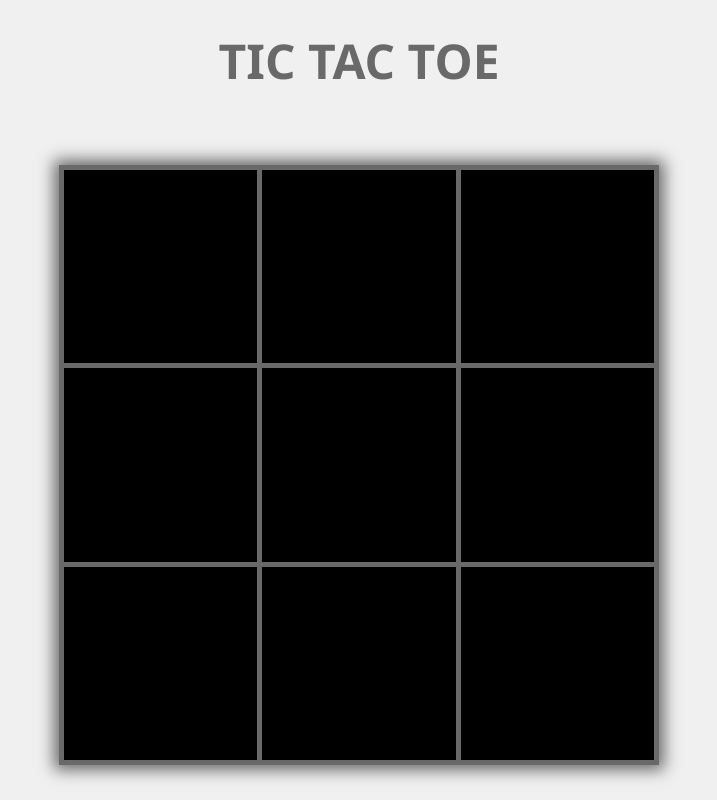
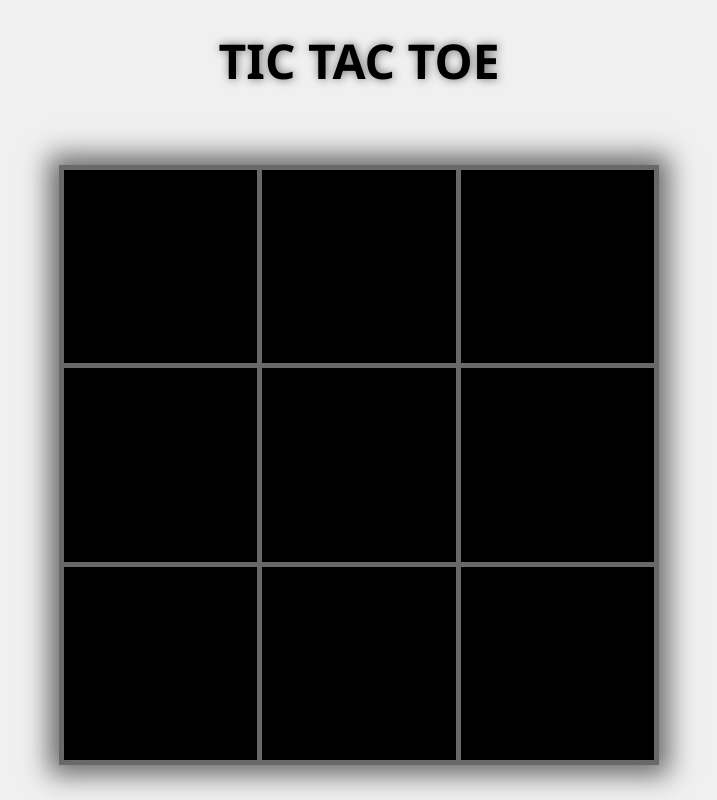
Before and after one commit to xswitch/odin_tictactoe, a plain HTML site: page index.html in a window 1280 px wide. Shown: the whole page, without its empty margins (281-998 px from the left). Drawn offline with Linux system fonts and the light colour scheme.

Commit message:
Style changes Commented two functions

```diff
--- a/script.js
+++ b/script.js
@@ -161,13 +161,14 @@ const displayController = (function() {
         gameController.playRound(row, cell)
     }
 
-    //
+    // If cell is available, change background to hover version
     function cellHover(e, row, cell) {
         if (!gameBoard.isAvailable(row, cell)) return;
         e.target.style.backgroundImage = imageUrls[gameController.getMark()[1]][0]
 
     }
 
+    // Revert back to no background image
     function cellLeave(e, row, cell) {
         if (!gameBoard.isAvailable(row, cell)) return;
         e.target.style.backgroundImage = ""
--- a/style.css
+++ b/style.css
@@ -6,7 +6,8 @@
 }
 
 h1 {
-    color: dimgray;
+    color: black;
+    text-shadow: dimgray 1px 0 10px;
     font-size: 3rem;
 }
 
@@ -33,7 +34,7 @@ main {
     overflow: hidden;
     gap: 5px;
     border: 5px solid dimgray;
-    box-shadow: 0px 0px 15px 5px dimgray;
+    box-shadow: 0px 0px 25px 10px dimgray;
 }
 
 .cell {
```
